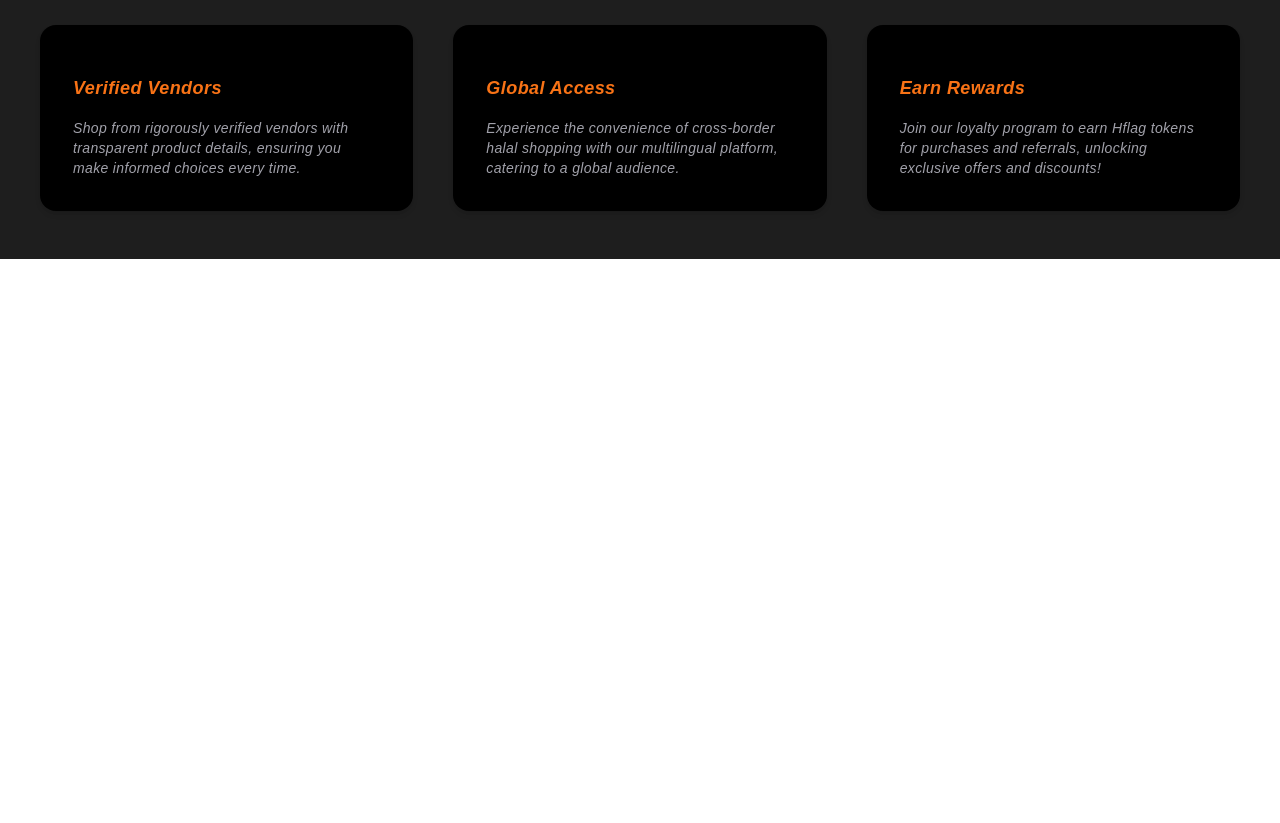
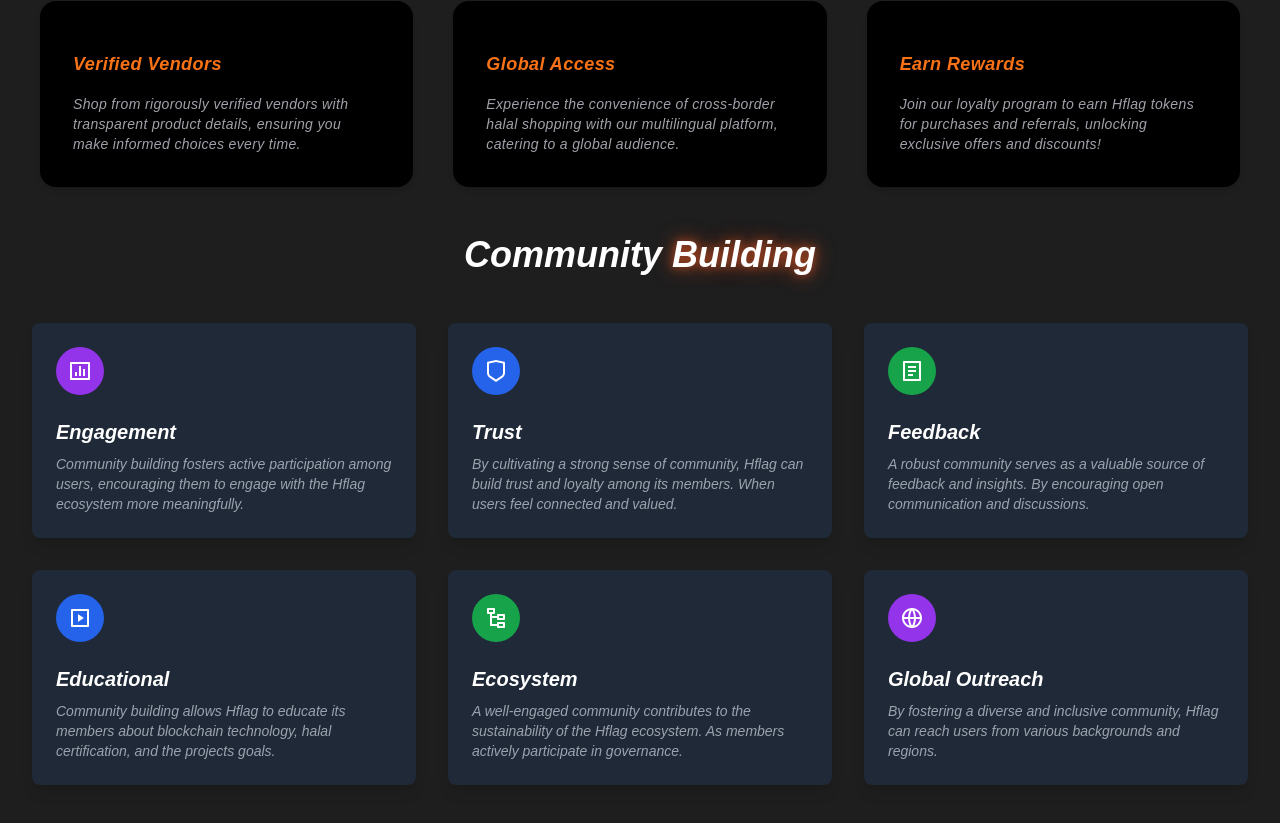
Before and after one commit to Souravhere/hflag, a Next.js app: page / in a window 1280 px wide. Shown: the part 1627-2450 px from the top of the page. Before the commit the page ends 1886 px from the top, so only its background shows below. Built offline with nearby package versions, Linux system fonts and the light colour scheme.

Commit message:
community component added

```diff
--- a/src/app/page.tsx
+++ b/src/app/page.tsx
@@ -1,3 +1,4 @@
+import CommunityBuilding from "@/components/CommunityBuilding";
 import HeroSection from "@/components/HeroSection";
 import { Marketplace } from "@/components/Marketplace";
 import WelcomeComponent from "@/components/WelcomeComponent";
@@ -8,6 +9,8 @@
         <HeroSection/>
         <WelcomeComponent/>
         <Marketplace/>
+        {/* one section added here soon */}
+        <CommunityBuilding/>
     </div>
   );
 }
--- /dev/null
+++ b/src/components/CommunityBuilding.tsx
@@ -0,0 +1,108 @@
+'use client'
+
+import React from 'react'
+import { motion } from 'framer-motion'
+import { useInView } from 'react-intersection-observer'
+import { RiBarChartBoxLine, RiShieldLine, RiFileList2Line, RiVideoLine, RiNodeTree, RiGlobalLine } from 'react-icons/ri'
+
+const communityFeatures = [
+  {
+    icon: RiBarChartBoxLine,
+    title: 'Engagement',
+    description: 'Community building fosters active participation among users, encouraging them to engage with the Hflag ecosystem more meaningfully.',
+    color: 'bg-purple-600',
+  },
+  {
+    icon: RiShieldLine,
+    title: 'Trust',
+    description: 'By cultivating a strong sense of community, Hflag can build trust and loyalty among its members. When users feel connected and valued.',
+    color: 'bg-blue-600',
+  },
+  {
+    icon: RiFileList2Line,
+    title: 'Feedback',
+    description: 'A robust community serves as a valuable source of feedback and insights. By encouraging open communication and discussions.',
+    color: 'bg-green-600',
+  },
+  {
+    icon: RiVideoLine,
+    title: 'Educational',
+    description: 'Community building allows Hflag to educate its members about blockchain technology, halal certification, and the projects goals.',
+    color: 'bg-blue-600',
+  },
+  {
+    icon: RiNodeTree,
+    title: 'Ecosystem',
+    description: 'A well-engaged community contributes to the sustainability of the Hflag ecosystem. As members actively participate in governance.',
+    color: 'bg-green-600',
+  },
+  {
+    icon: RiGlobalLine,
+    title: 'Global Outreach',
+    description: 'By fostering a diverse and inclusive community, Hflag can reach users from various backgrounds and regions.',
+    color: 'bg-purple-600',
+  },
+]
+
+export default function CommunityBuilding() {
+  const [ref, inView] = useInView({
+    triggerOnce: true,
+    threshold: 0.1,
+  })
+
+  const containerVariants = {
+    hidden: { opacity: 0 },
+    visible: {
+      opacity: 1,
+      transition: {
+        staggerChildren: 0.1,
+      },
+    },
+  }
+
+  const itemVariants = {
+    hidden: { y: 20, opacity: 0 },
+    visible: {
+      y: 0,
+      opacity: 1,
+      transition: {
+        type: 'spring',
+        stiffness: 100,
+      },
+    },
+  }
+
+  return (
+    <div className="min-h-screen bg-[#1e1e1e] italic  px-4 sm:px-6 lg:px-8">
+      <motion.div
+        ref={ref}
+        initial="hidden"
+        animate={inView ? 'visible' : 'hidden'}
+        variants={containerVariants}
+        className="max-w-7xl mx-auto"
+      >
+        <motion.h2
+          variants={itemVariants}
+          className="text-4xl font-bold text-center text-white mb-12"
+        >
+          Community <span className="text-glow-orange">Building</span>
+        </motion.h2>
+        <div className="grid grid-cols-1 md:grid-cols-2 lg:grid-cols-3 gap-8">
+          {communityFeatures.map((feature, index) => (
+            <motion.div
+              key={index}
+              variants={itemVariants}
+              className="bg-gray-800 rounded-lg p-6 shadow-lg hover:shadow-xl transition-shadow duration-300"
+            >
+              <div className={`${feature.color} rounded-full p-3 inline-block mb-4`}>
+                <feature.icon className="text-white text-2xl" />
+              </div>
+              <h3 className="text-xl font-semibold mb-2 text-white">{feature.title}</h3>
+              <p className="text-gray-400 text-sm">{feature.description}</p>
+            </motion.div>
+          ))}
+        </div>
+      </motion.div>
+    </div>
+  )
+}
--- a/src/components/Marketplace.tsx
+++ b/src/components/Marketplace.tsx
@@ -4,7 +4,7 @@
 export function Marketplace() {
   return (
     <div className="w-full italic bg-[#1e1e1e] mx-auto sm:px-8 px-2">
-         <h2  className="text-3xl md:text-5xl text-center font-bold text-white mt-6">
+         <h2  className="text-3xl md:text-5xl text-center font-bold text-white">
          Marketplace <span className="text-glow-orange text-[#ff6b35]">Overview</span>
         </h2>
       <HoverEffect items={projects} />
```
